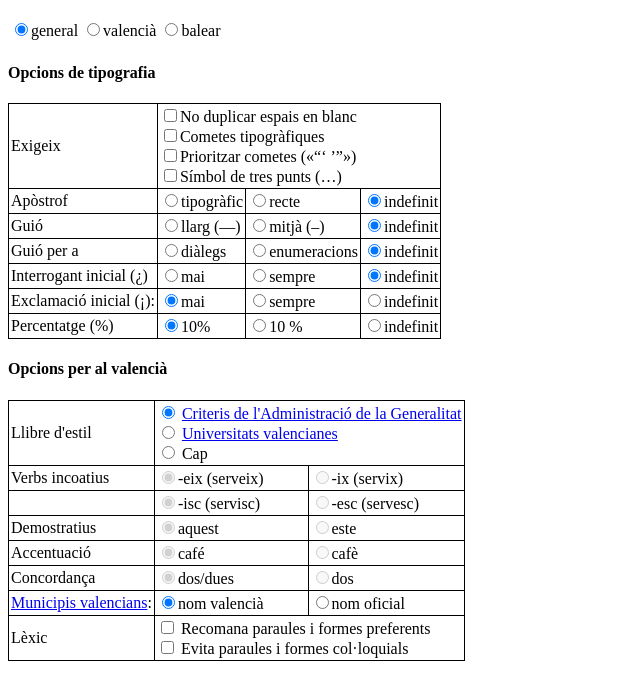
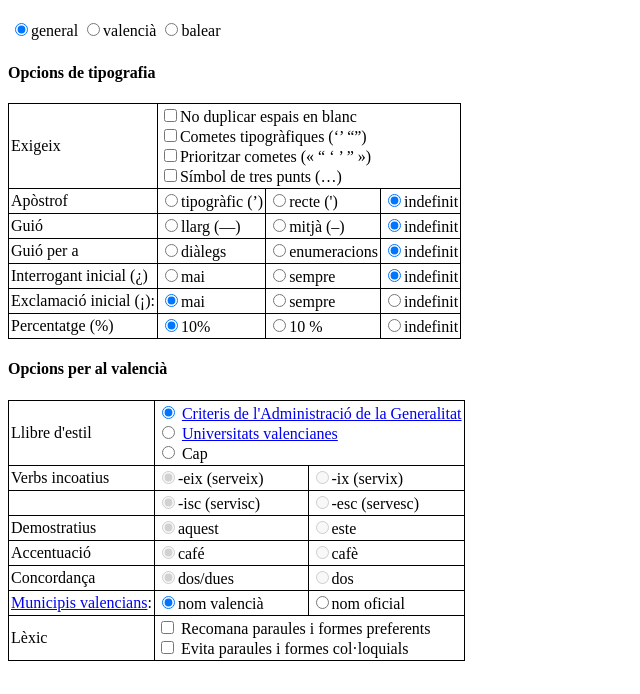
Before and after one commit to jaumeortola/languagetool-catalan-configurator, a plain HTML site: page index.html in a window 1280 px wide. Shown: the part 89-783 px from the top of the page, without its empty margins (0-640 px from the left). Drawn offline with Linux system fonts and the light colour scheme.

Commit message:
+ exemples tipografia

```diff
--- a/index.html
+++ b/index.html
@@ -43,15 +43,15 @@
                     <td>Exigeix</td>
                     <td colspan="3">
                         <input type="checkbox" name="espais_blancs" value="espais_blancs" onchange="doit();" checked>No duplicar espais en blanc<br/>
-                        <input type="checkbox" name="cometes_tipografiques" value="cometes_tipografiques" onchange="doit();">Cometes tipogràfiques<br/>
-                        <input type="checkbox" name="prioritza_cometes" value="prioritza_cometes" onchange="doit();">Prioritzar cometes («“‘ ’”»)<br/>
+                        <input type="checkbox" name="cometes_tipografiques" value="cometes_tipografiques" onchange="doit();">Cometes tipogràfiques (‘’ “”)<br/>
+                        <input type="checkbox" name="prioritza_cometes" value="prioritza_cometes" onchange="doit();">Prioritzar cometes (« “ ‘ ’ ” »)<br/>
                         <input type="checkbox" name="tres_punts" value="tres_punts" onchange="doit();">Símbol de tres punts (&hellip;)<br/>
                     </td>
                 </tr>
                 <tr>
                     <td>Apòstrof</td>
-                    <td><input type="radio" name="apostrof" id="apostrof_tipografic" value="apostrof_tipografic" onchange="doit();">tipogràfic</td>
-                    <td><input type="radio" name="apostrof" id="apostrof_recte"      value="apostrof_recte"      onchange="doit();">recte</td>
+                    <td><input type="radio" name="apostrof" id="apostrof_tipografic" value="apostrof_tipografic" onchange="doit();">tipogràfic (’)</td>
+                    <td><input type="radio" name="apostrof" id="apostrof_recte"      value="apostrof_recte"      onchange="doit();">recte (')</td>
                     <td><input type="radio" name="apostrof" id="apostrof_indefinit"  value="apostrof_indefinit"  onchange="doit();" checked>indefinit</td>
                 </tr>
                 <tr>
```
